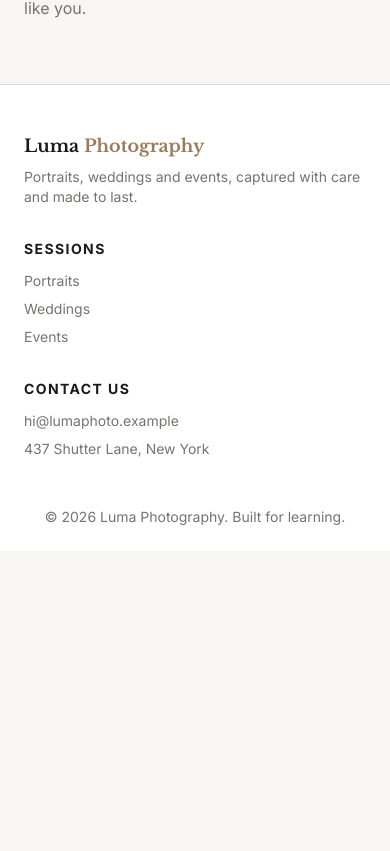
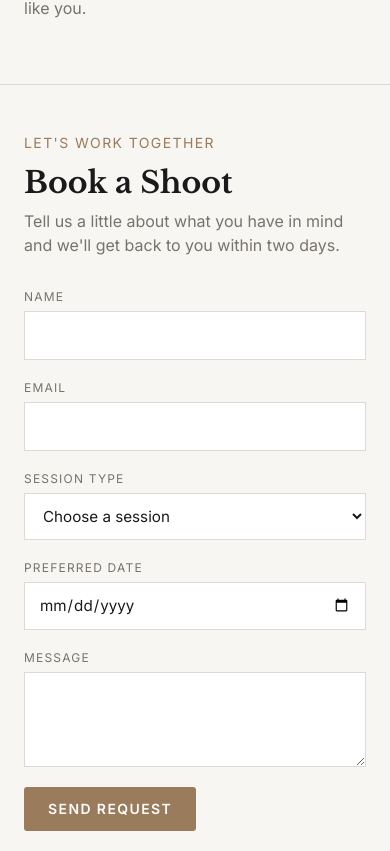
Before and after one commit to aadhu01-pixel/PracticumPhotographyPortfolioProject, a React (Vite) app in the folder week2/: page / in a window 390 px wide. Shown: the part 3913-4764 px from the top of the page. Before the commit the page ends 4464 px from the top, so only its background shows below. Built offline with nearby package versions, Linux system fonts and the light colour scheme.

Commit message:
feat: add responsive Booking Form section

```diff
--- a/week2/src/App.jsx
+++ b/week2/src/App.jsx
@@ -4,6 +4,7 @@ import { Gallery } from "./components/Gallery";
 import { Sessions } from "./components/Sessions";
 import { About } from "./components/About";
 import { Footer } from "./components/Footer";
+import { BookingForm } from "./components/BookingForm";
 
 function App() {
   return (
@@ -13,6 +14,7 @@ function App() {
       <Gallery />
       <Sessions />
       <About />
+      <BookingForm />
       <Footer />
     </div>
   );
--- a/week2/src/components/BookingForm.jsx
+++ b/week2/src/components/BookingForm.jsx
@@ -0,0 +1,115 @@
+
+export function BookingForm() {
+    const fieldClass =
+        "w-full border border-line bg-surface px-3.5 py-3 text-[0.95rem] text-ink rounded-none focus:outline-none focus:border-ink-accent";
+
+    const labelClass =
+        "text-xs uppercase tracking-[0.1em] text-ink-soft";
+
+    return (
+        <section
+            id="book-shoot"
+            className="mx-auto grid max-w-[1100px] grid-cols-1 gap-8 border-t border-line px-6 py-12 lg:grid-cols-[1fr_1.6fr] lg:gap-16 lg:py-20"
+        >
+            <div>
+                <p className="mb-3 text-sm uppercase tracking-widest text-accent">
+                    Let's work together
+                </p>
+
+                <h2 className="mb-2 font-heading text-3xl font-bold">
+                    Book a Shoot
+                </h2>
+
+                <p className="text-ink-soft">
+                    Tell us a little about what you have in mind and we'll get
+                    back to you within two days.
+                </p>
+            </div>
+
+            <form
+                className="grid grid-cols-1 gap-x-6 gap-y-5 sm:grid-cols-2"
+                onSubmit={(event) => {
+                    event.preventDefault();
+                    alert("Demo form — no request was sent.");
+                }}
+            >
+                <div className="flex flex-col gap-1.5">
+                    <label htmlFor="name" className={labelClass}>
+                        Name
+                    </label>
+                    <input
+                        id="name"
+                        name="name"
+                        type="text"
+                        required
+                        className={fieldClass}
+                    />
+                </div>
+
+                <div className="flex flex-col gap-1.5">
+                    <label htmlFor="email" className={labelClass}>
+                        Email
+                    </label>
+                    <input
+                        id="email"
+                        name="email"
+                        type="email"
+                        required
+                        className={fieldClass}
+                    />
+                </div>
+
+                <div className="flex flex-col gap-1.5">
+                    <label htmlFor="session" className={labelClass}>
+                        Session type
+                    </label>
+                    <select
+                        id="session"
+                        name="session"
+                        required
+                        defaultValue=""
+                        className={fieldClass}
+                    >
+                        <option value="" disabled>
+                            Choose a session
+                        </option>
+                        <option value="portrait">Portrait Session</option>
+                        <option value="wedding">Wedding Coverage</option>
+                        <option value="event">Event Photography</option>
+                    </select>
+                </div>
+
+                <div className="flex flex-col gap-1.5">
+                    <label htmlFor="date" className={labelClass}>
+                        Preferred date
+                    </label>
+                    <input
+                        id="date"
+                        name="date"
+                        type="date"
+                        className={fieldClass}
+                    />
+                </div>
+
+                <div className="flex flex-col gap-1.5 sm:col-span-2">
+                    <label htmlFor="message" className={labelClass}>
+                        Message
+                    </label>
+                    <textarea
+                        id="message"
+                        name="message"
+                        rows={3}
+                        className={`${fieldClass} resize-y`}
+                    />
+                </div>
+
+                <button
+                    type="submit"
+                    className="justify-self-start rounded-[3px] bg-accent font-semibold tracking-[0.1em] uppercase px-6 py-3 text-sm text-button-text transition hover:-translate-y-px hover:bg-accent-dark tracking-[0.1em]"
+                >
+                    Send Request
+                </button>
+            </form>
+        </section>
+    );
+}
```
